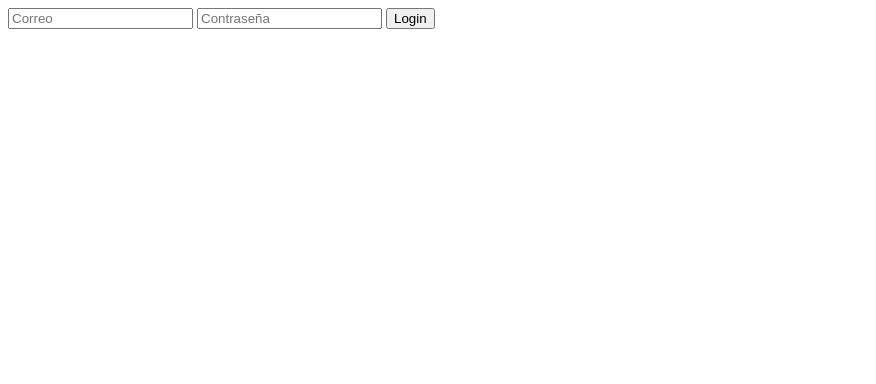
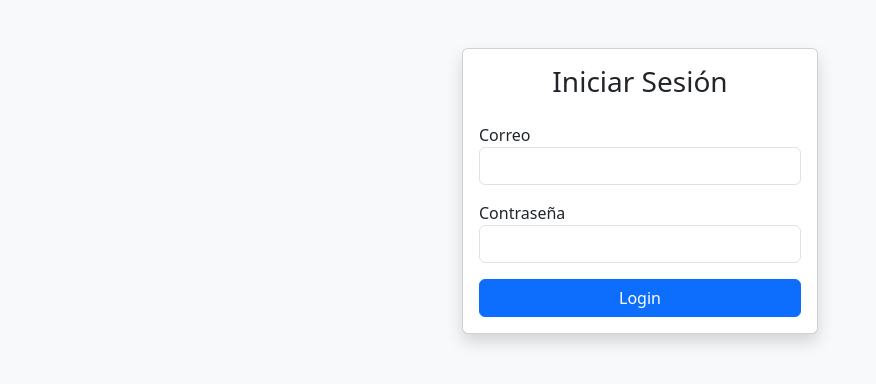
Before and after one commit to josselcardozo/mi_proyecto_biblioteca, a Flask app: page /login in a window 1280 px wide. Shown: the top 384 px of the page, without its empty margins (0-876 px from the left). Run offline with Flask 3, Linux system fonts and the light colour scheme.

Commit message:
Arreglo diseño login

```diff
--- a/templates/login.html
+++ b/templates/login.html
@@ -1,5 +1,43 @@
-<form method="POST">
-    <input name="email" placeholder="Correo">
-    <input name="password" placeholder="Contraseña">
-    <button>Login</button>
-</form>
+<!DOCTYPE html>
+<html>
+<head>
+    <title>Login</title>
+
+    <!-- Bootstrap -->
+    <link href="https://cdn.jsdelivr.net/npm/bootstrap@5.3.0/dist/css/bootstrap.min.css" rel="stylesheet">
+</head>
+
+<body class="bg-light">
+
+<div class="container mt-5">
+    <div class="row justify-content-center">
+        <div class="col-md-4">
+
+            <div class="card shadow">
+                <div class="card-body">
+
+                    <h3 class="text-center mb-4">Iniciar Sesión</h3>
+
+                    <form method="POST">
+                        <div class="mb-3">
+                            <label>Correo</label>
+                            <input type="email" name="email" class="form-control" required>
+                        </div>
+
+                        <div class="mb-3">
+                            <label>Contraseña</label>
+                            <input type="password" name="password" class="form-control" required>
+                        </div>
+
+                        <button class="btn btn-primary w-100">Login</button>
+                    </form>
+
+                </div>
+            </div>
+
+        </div>
+    </div>
+</div>
+
+</body>
+</html>
```
